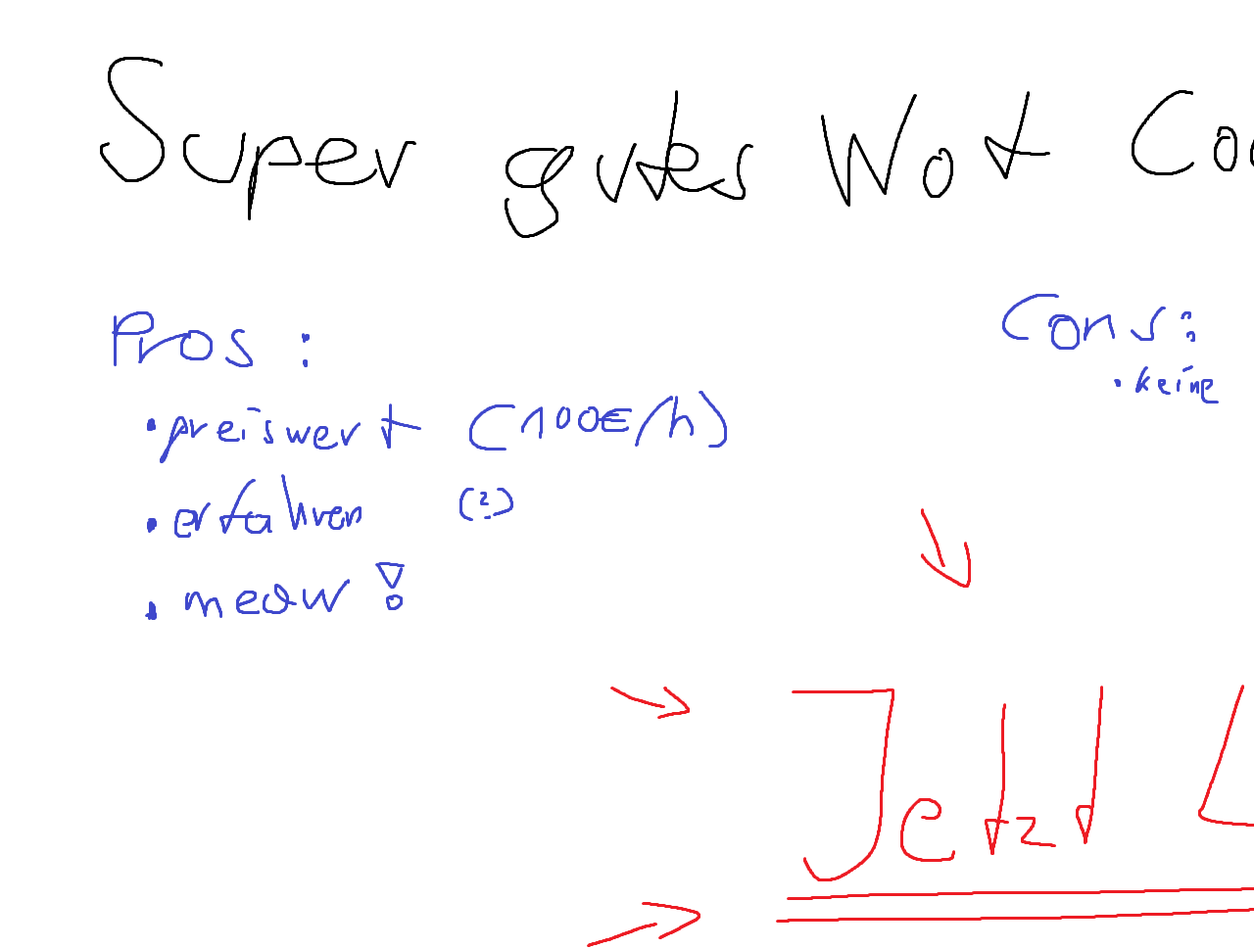
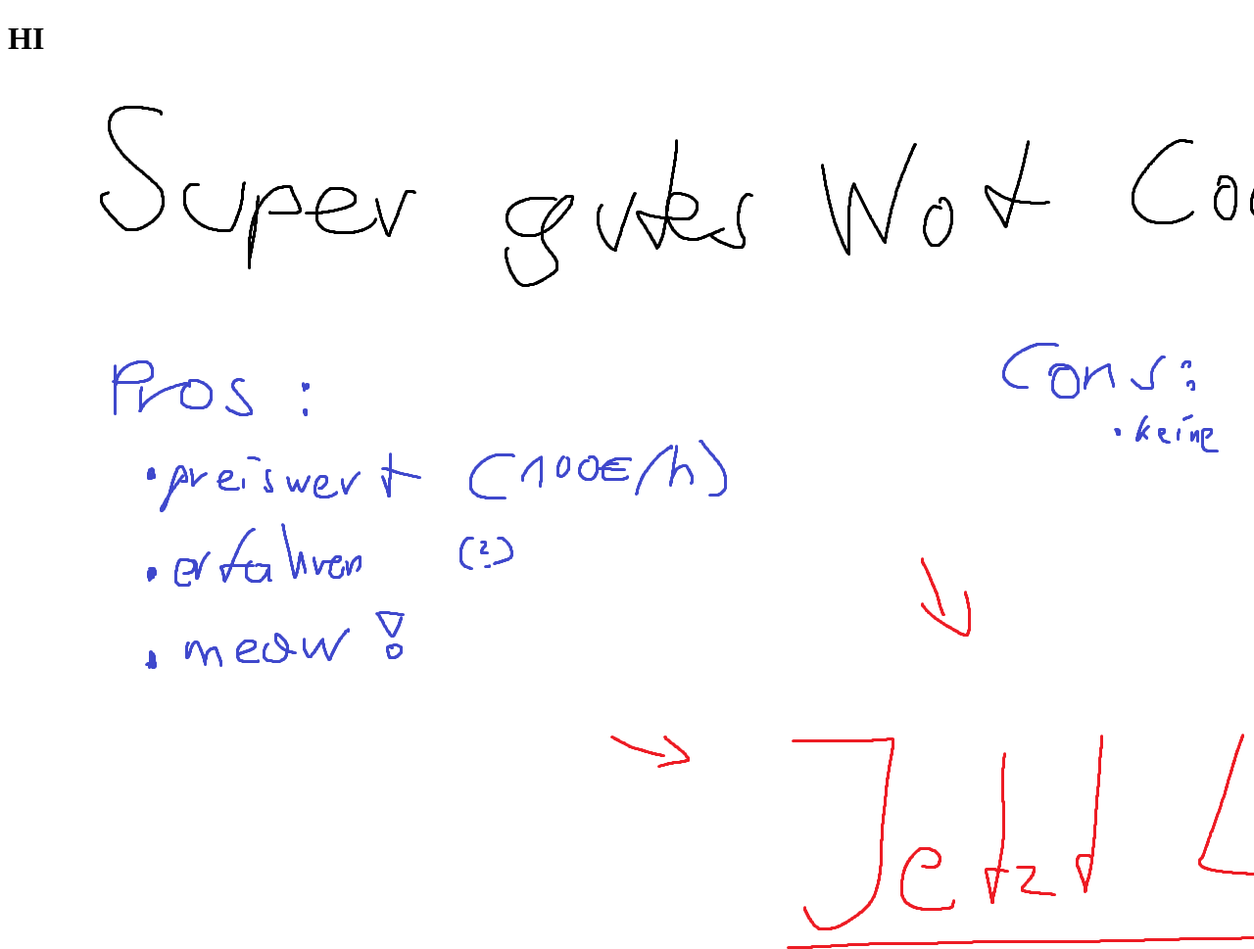
Before and after one commit to Spenn1/supercooleswotcaoching.github.io, a plain HTML site: page index.html in a window 1280 px wide. Shown: the top 969 px of the page at 98% size. Drawn offline with Linux system fonts and the light colour scheme.

Commit message:
Update index.html

```diff
--- a/index.html
+++ b/index.html
@@ -4,9 +4,10 @@
     <meta charset="UTF-8">
     <meta http-equiv="X-UA-Compatible" content="IE=edge">
     <meta name="viewport" content="width=device-width, initial-scale=1.0">
-    <title></title>
+    <title>ello</title>
 </head>
 <body>
+    <h1>HI</>
     <img src="wotcoaching.png" class="img-responsive" alt=""> </div>
 </body>
 </html>
```
